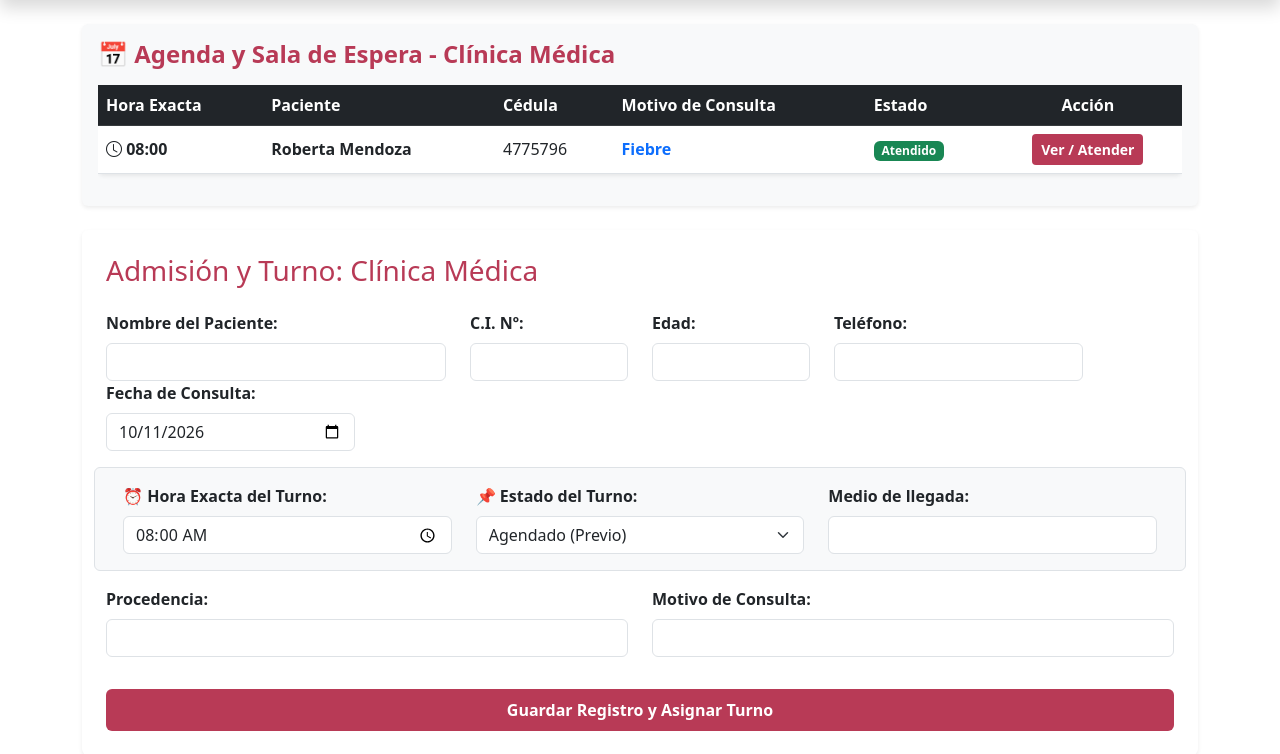
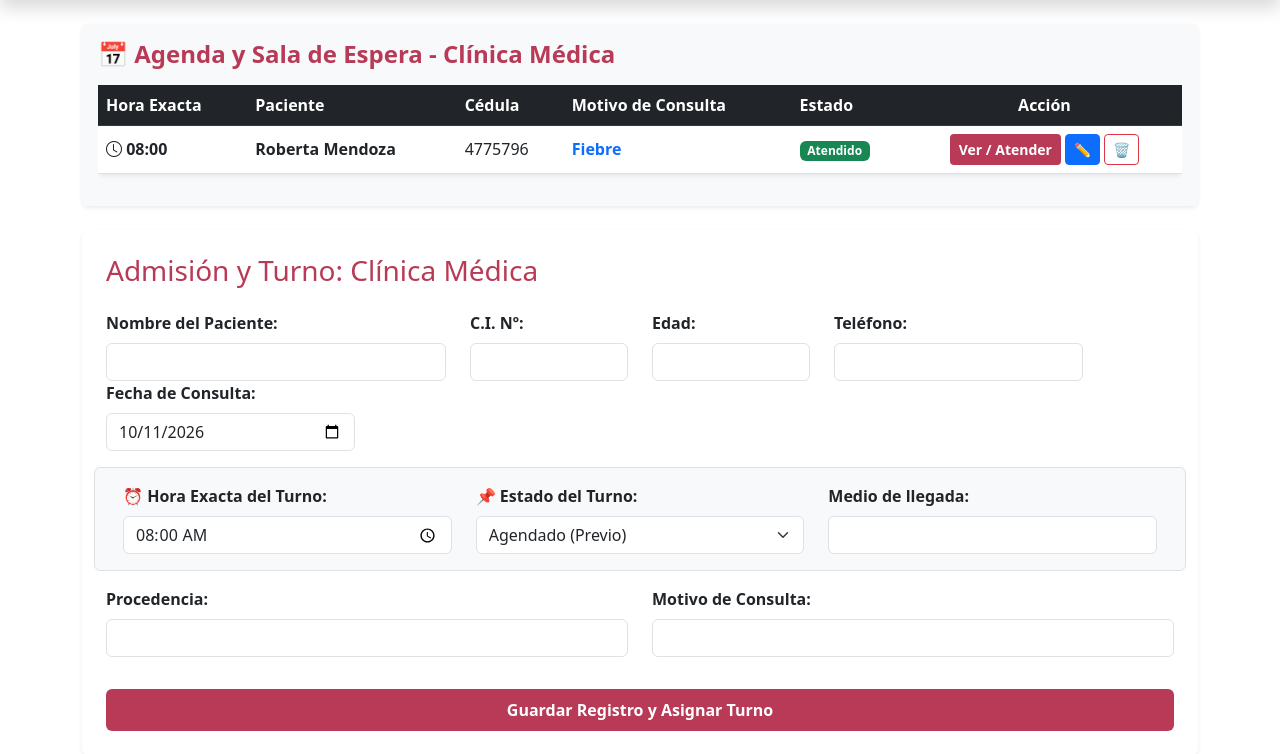
Before and after one commit to patriciafranco-web/policlinica-sanitas, a Flask app: page /clinica_medica in a window 1280 px wide. Shown: the part 68-822 px from the top of the page. Run offline with Flask 3, Linux system fonts and the light colour scheme; a user stored in the database is signed in; data comes from the database, SQL or seed files in the repository.

Commit message:
Update clinica_medica.html

```diff
--- a/templates/clinica_medica.html
+++ b/templates/clinica_medica.html
@@ -29,7 +29,7 @@
 
             <div class="d-flex justify-content-between align-items-center mb-4">
                 <h3 class="text-sanitas fw-bold">🩺 Atendiendo a Paciente - Clínica Médica</h3>
-                <a href="/clinica_medica" class="btn btn-outline-secondary btn-sm fw-bold">⬅ Volver a la Agenda</a>
+                <a href="/clinica_medica" class="btn btn-outline-secondary btn-sm fw-bold">⬅ Volver al Listado</a>
             </div>
 
             <div class="card shadow-sm border-0 mb-4 bg-light">
@@ -188,7 +188,12 @@
                                         {% elif reg.estado == 'Agendado' or not reg.estado %}<span class="badge bg-info text-dark">Agendado</span> <a href="/cambiar_estado/{{ reg.nombre_tabla }}/{{ reg.id }}/En Espera" class="btn btn-sm btn-warning fw-bold ms-1 text-dark shadow-sm">📍 Marcar Llegada</a>
                                         {% else %}<span class="badge bg-warning text-dark">En Espera</span> <a href="/atender_consulta/{{ reg.nombre_tabla }}/{{ reg.id }}/{{ reg.paciente_id }}" class="btn btn-sm btn-success fw-bold">✔️ Atender</a>{% endif %}
                                     </td>
-                                    <td class="text-center"><a href="/historial_paciente/{{ reg.paciente_id }}" class="btn btn-sm bg-sanitas text-white fw-bold">Ver / Atender</a></td>
+                                    <td class="text-center">
+                                        <!-- Acciones para Médico y Secretaria -->
+                                        <a href="/atender_consulta/{{ reg.nombre_tabla }}/{{ reg.id }}/{{ reg.paciente_id }}" class="btn btn-sm bg-sanitas text-white fw-bold">Ver / Atender</a>
+                                        <a href="/editar_registro/{{ reg.nombre_tabla }}/{{ reg.id }}" class="btn btn-sm btn-primary fw-bold" title="Editar turno o motivo">✏️</a>
+                                        <a href="/eliminar_registro/{{ reg.nombre_tabla }}/{{ reg.id }}" class="btn btn-sm btn-outline-danger fw-bold" title="Eliminar turno" onclick="return confirm('¿Estás seguro de eliminar este agendamiento?');">🗑️</a>
+                                    </td>
                                 </tr>
                                 {% else %}
                                 <tr><td colspan="6" class="text-center text-muted py-3">No hay turnos agendados para hoy.</td></tr>
```
